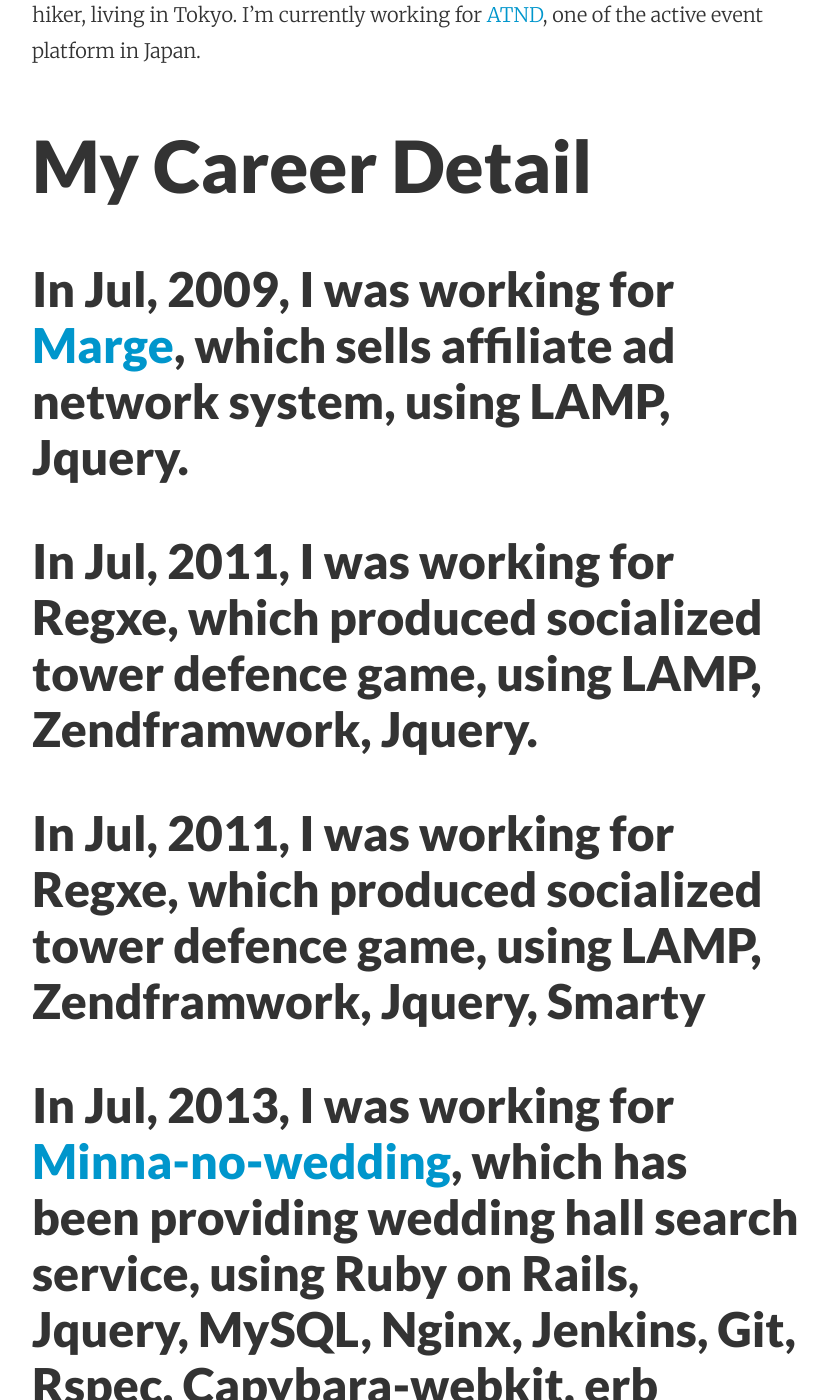
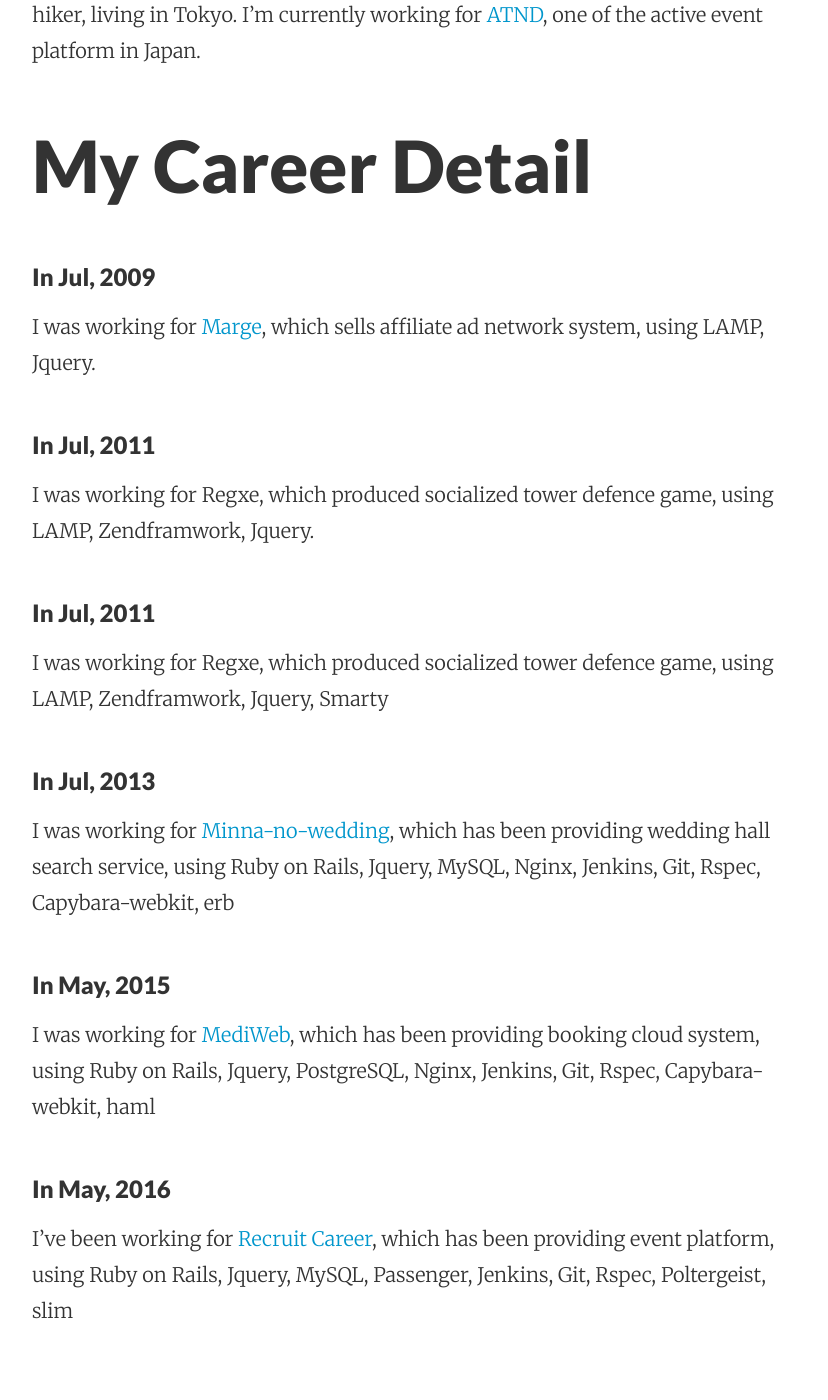
Before and after one commit to gentaro-sakamoto/gentaro-sakamoto.github.io, a Jekyll site: the page built from _posts/2016-02-29-test.markdown, in a window 1280 px wide and 1400 px high, scrolled down 442 px. Shown: the whole window, without its empty margins (224-1052 px from the left). Built offline with Jekyll 4.4.1, drawn with Linux system fonts in a browser that asks for light colours; some of the changed text lies outside the part shown.

Commit message:
Post update: Hi, I'm Gentaro

```diff
--- a/_posts/2016-02-29-test.markdown
+++ b/_posts/2016-02-29-test.markdown
@@ -8,13 +8,20 @@ I am a Ruby on Rails developer, hobbyist basketball player, hobbyist mountain hi
 
 
 # My Career Detail
-## In Jul, 2009, I was working for [Marge](http://www.maru.jp/), which sells affiliate ad network system, using LAMP, Jquery.
-## In Jul, 2011, I was working for Regxe, which produced socialized tower defence game, using LAMP, Zendframwork, Jquery.
+### In Jul, 2009
+I was working for [Marge](http://www.maru.jp/), which sells affiliate ad network system, using LAMP, Jquery.
 
-## In Jul, 2011, I was working for Regxe, which produced socialized tower defence game, using LAMP, Zendframwork, Jquery, Smarty
+### In Jul, 2011
+I was working for Regxe, which produced socialized tower defence game, using LAMP, Zendframwork, Jquery.
 
-## In Jul, 2013, I was working for [Minna-no-wedding](http://www.mwed.jp/), which has  been providing  wedding hall search service, using Ruby on Rails, Jquery, MySQL, Nginx, Jenkins, Git, Rspec, Capybara-webkit, erb
+### In Jul, 2011
+I was working for Regxe, which produced socialized tower defence game, using LAMP, Zendframwork, Jquery, Smarty
 
-## In May, 2015, I was working for [MediWeb](http://www.mediweb.jp/), which has  been providing booking cloud system, using Ruby on Rails, Jquery, PostgreSQL, Nginx, Jenkins, Git, Rspec, Capybara-webkit, haml
+### In Jul, 2013
+I was working for [Minna-no-wedding](http://www.mwed.jp/), which has  been providing  wedding hall search service, using Ruby on Rails, Jquery, MySQL, Nginx, Jenkins, Git, Rspec, Capybara-webkit, erb
 
-## In May, 2016, I've been working for [Recruit Career](https://www.recruitcareer.co.jp/), which has  been providing event platform, using Ruby on Rails, Jquery, MySQL, Passenger, Jenkins, Git, Rspec, Poltergeist, slim
+### In May, 2015
+I was working for [MediWeb](http://www.mediweb.jp/), which has  been providing booking cloud system, using Ruby on Rails, Jquery, PostgreSQL, Nginx, Jenkins, Git, Rspec, Capybara-webkit, haml
+
+### In May, 2016
+I've been working for [Recruit Career](https://www.recruitcareer.co.jp/), which has  been providing event platform, using Ruby on Rails, Jquery, MySQL, Passenger, Jenkins, Git, Rspec, Poltergeist, slim
```
